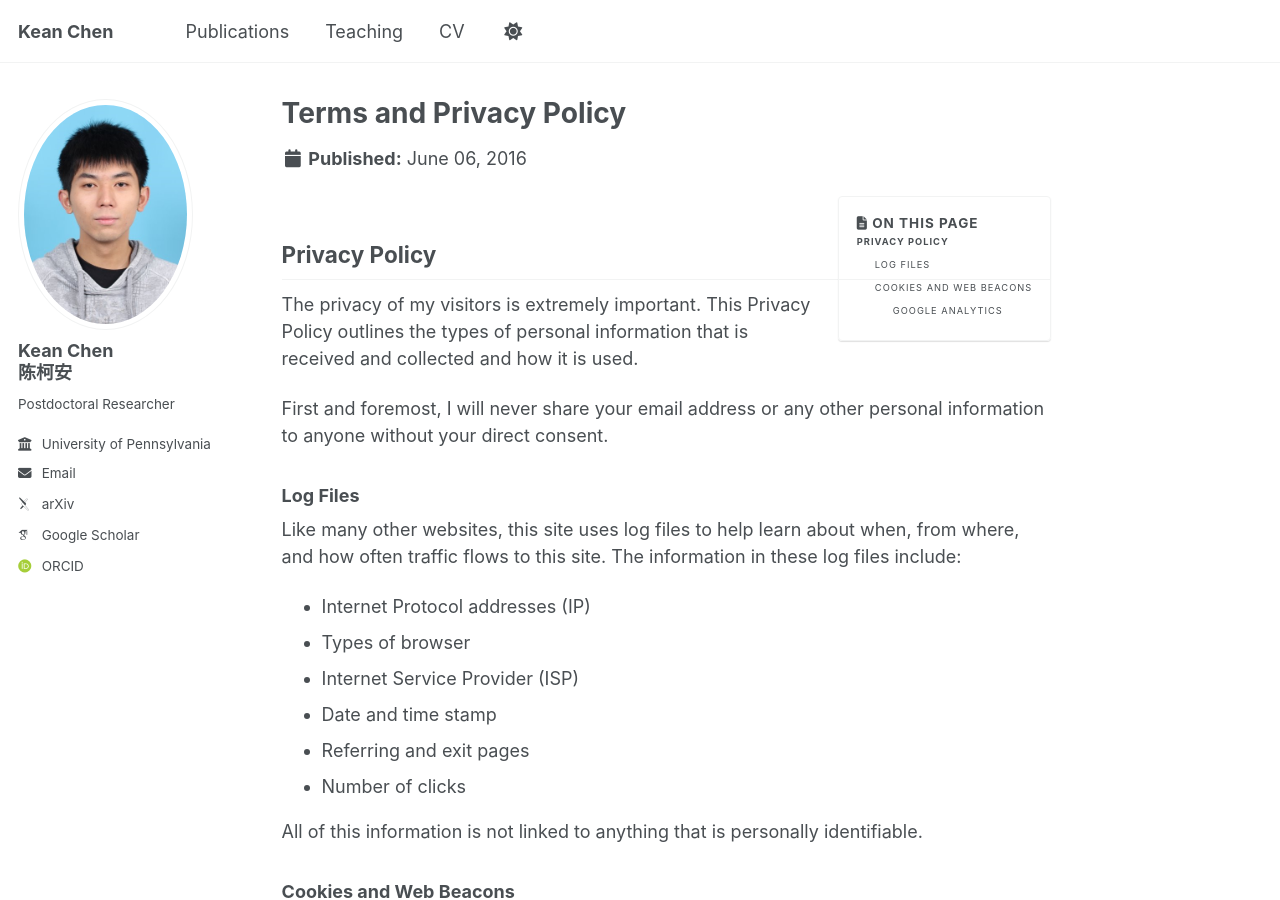
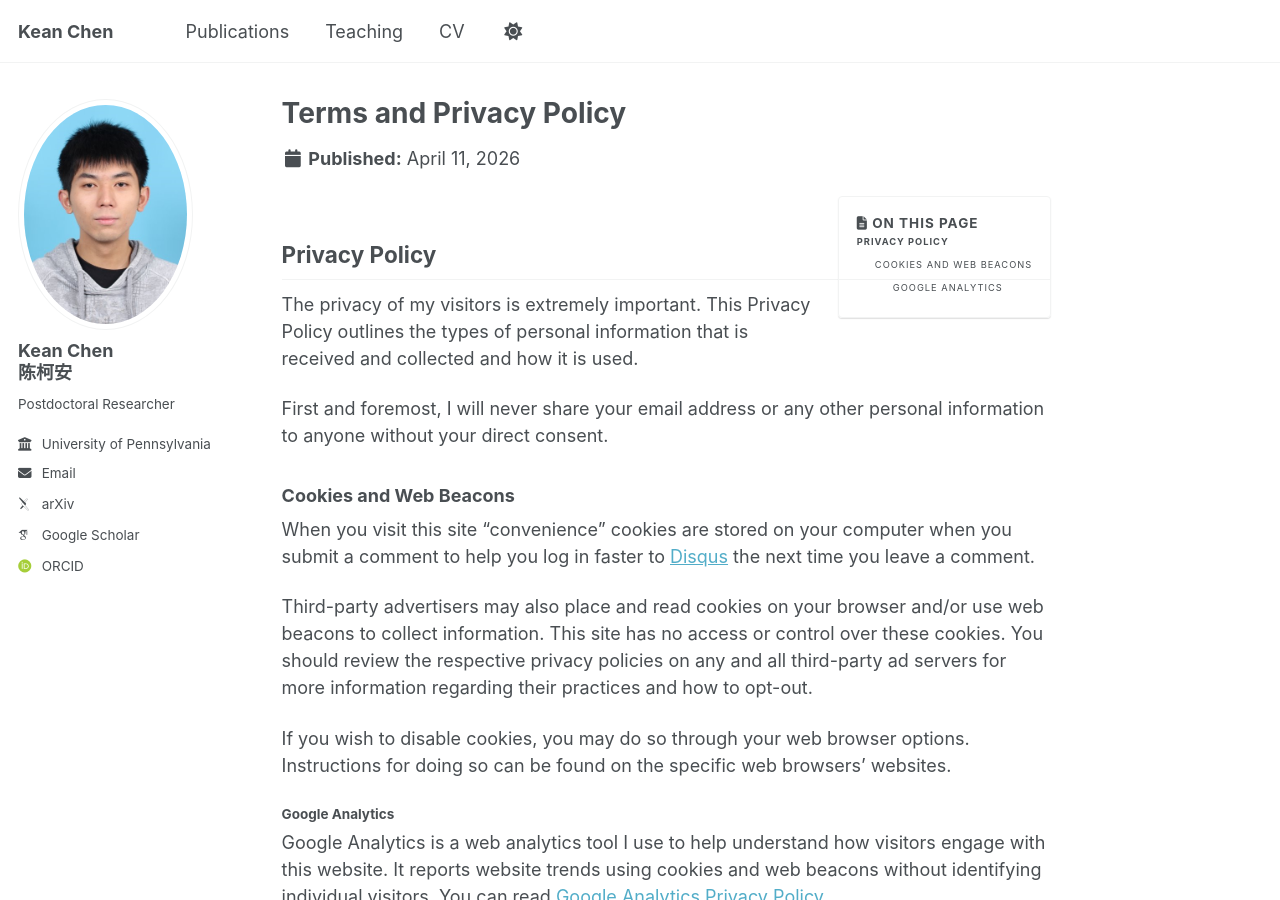
Before and after one commit to cccorn/cccorn.github.io, a Jekyll site: the page built from _pages/terms.md, in a window 1280 px wide and 900 px high. Built offline with Jekyll 4.4.1, drawn with Linux system fonts in a browser that asks for light colours; some web fonts are replaced; a script bundle is joined from its source files by our own code; library files that are not in the unit come from our copies.

Commit message:
Update terms.md

```diff
--- a/_pages/terms.md
+++ b/_pages/terms.md
@@ -1,7 +1,7 @@
 ---
 permalink: /terms/
 title: "Terms and Privacy Policy"
-modified: 2016-06-06
+modified: 2026-04-11
 ---
 
 {% include base_path %}
@@ -12,19 +12,6 @@
 The privacy of my visitors is extremely important. This Privacy Policy outlines the types of personal information that is received and collected and how it is used.
 
 First and foremost, I will never share your email address or any other personal information to anyone without your direct consent.
-
-### Log Files
-
-Like many other websites, this site uses log files to help learn about when, from where, and how often traffic flows to this site. The information in these log files include:
-
-* Internet Protocol addresses (IP)
-* Types of browser
-* Internet Service Provider (ISP)
-* Date and time stamp
-* Referring and exit pages
-* Number of clicks
-
-All of this information is not linked to anything that is personally identifiable.
 
 ### Cookies and Web Beacons
 
```
